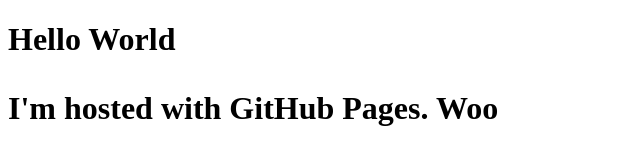
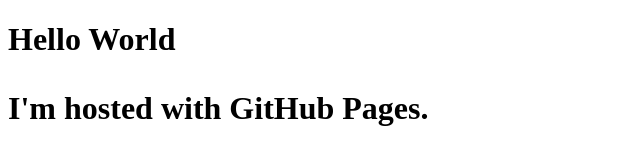
Before and after one commit to ICodeCSTTU22/ICodeCSTTU22.github.io, a plain HTML site: page index.html in a window 1280 px wide. Shown: the full height of the page, 0-640 px from the left. Drawn offline with Linux system fonts and the light colour scheme.

Commit message:
New Initial

```diff
--- a/index.html
+++ b/index.html
@@ -2,6 +2,6 @@
 <html>
 <body>
 <h1>Hello World</ha>
-<p>I'm hosted with GitHub Pages. Woo</p>
+<p>I'm hosted with GitHub Pages.</p>
 </body>
 </html>
```
